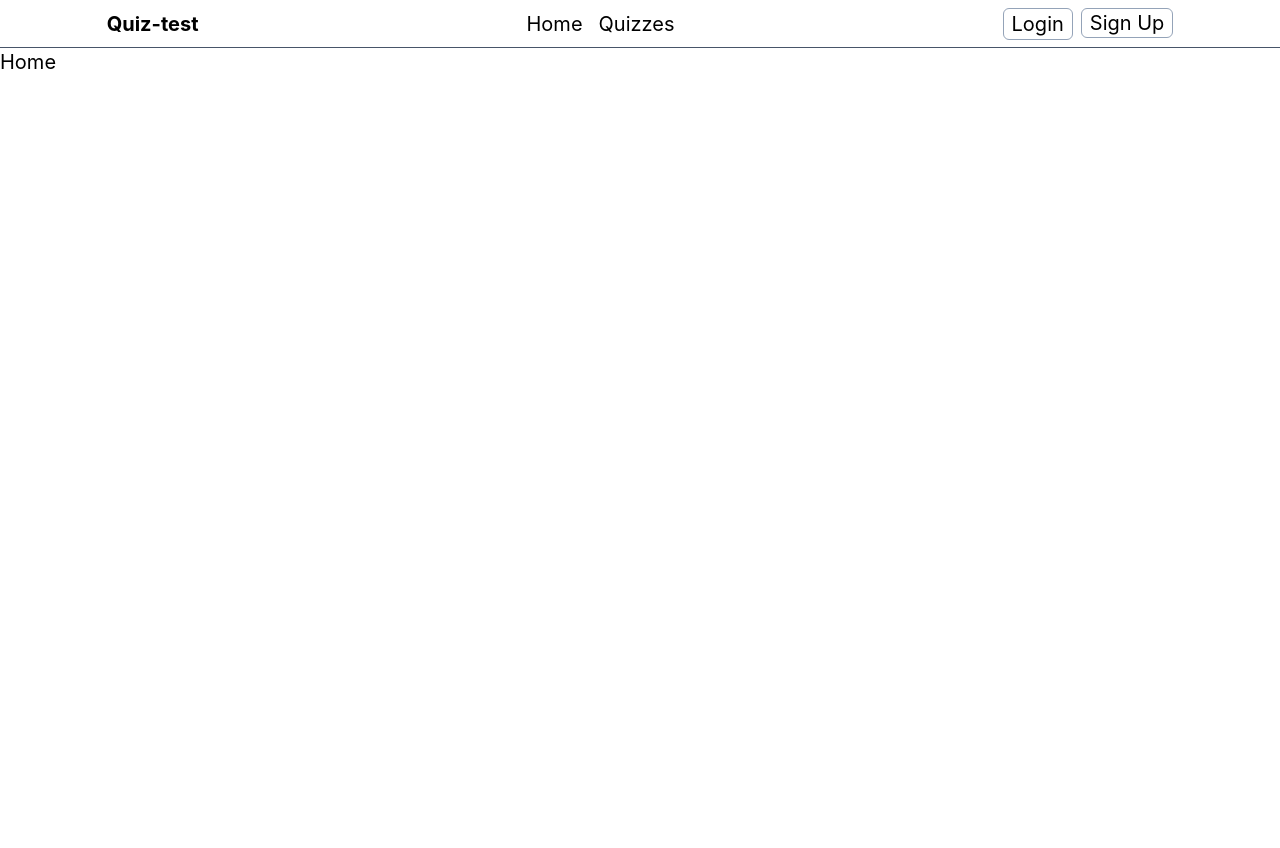
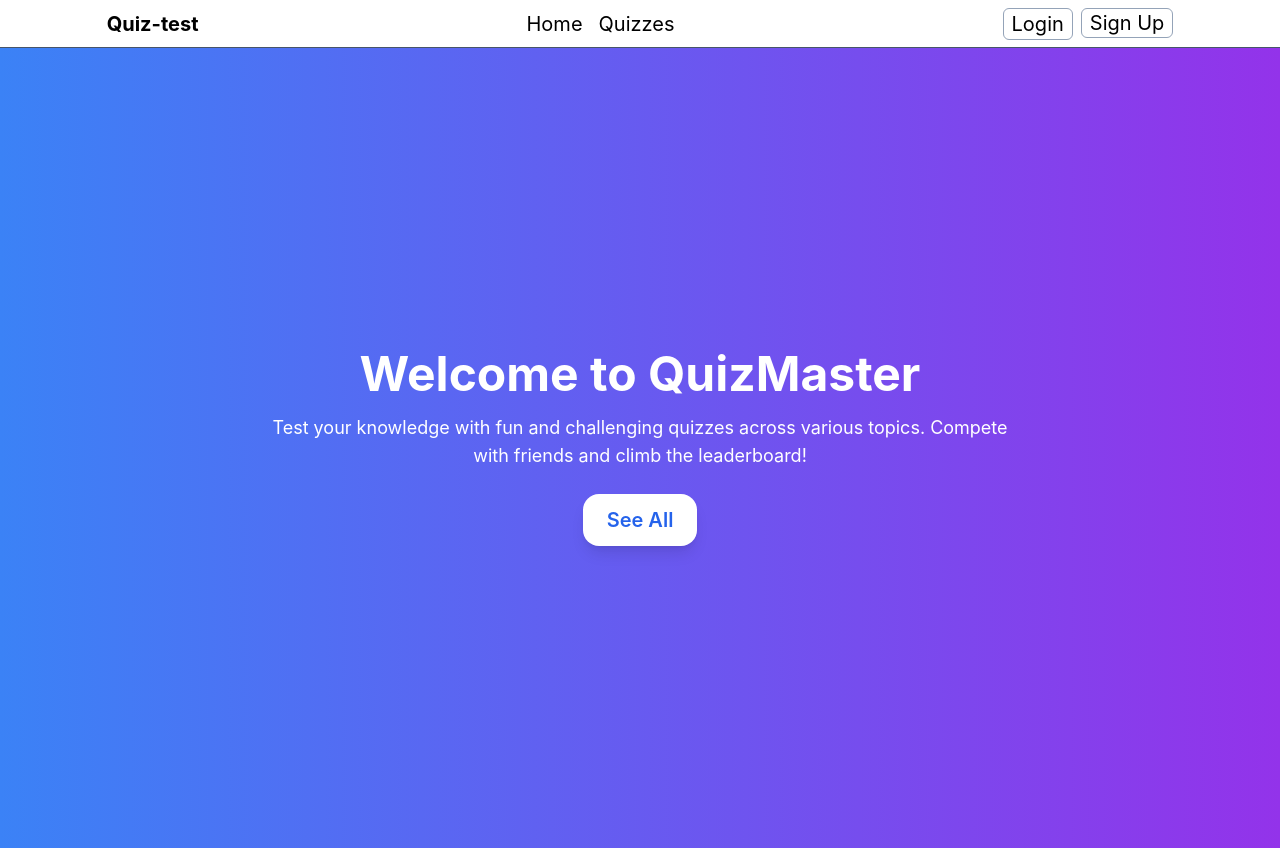
Before and after one commit to Harshitchopde/Chaturai-Pratiyogita, a React (Create React App) app: page / in a window 1280 px wide. Before the commit the page ends 800 px from the top, so only its background shows below. Built offline with nearby package versions, Linux system fonts and the light colour scheme; no server answers.

Commit message:
made Home page and add link to navbar

```diff
--- a/src/components/common/NavBar.jsx
+++ b/src/components/common/NavBar.jsx
@@ -14,7 +14,9 @@ export const NavBar = () => {
         <div className='flex items-center justify-between w-10/12 max-w-maxContent'>
 
          {/* left  -> name-> Quiz-test*/}
+         <Link to={"/"}>
          <div className="sm:text-xl font-bold">Quiz-test</div>
+         </Link>
          {/* center -> home , quizzes*/}
          <div className=" sm:text-xl flex sm:gap-4  gap-2   ">
             <Link to={"/"}>
--- a/src/pages/Home.jsx
+++ b/src/pages/Home.jsx
@@ -1,7 +1,18 @@
 import React from 'react'
+import { Link } from 'react-router-dom'
 
 export const Home = () => {
   return (
-    <div>Home</div>
+    <div className="min-h-screen flex flex-col items-center justify-center bg-gradient-to-r from-blue-500 to-purple-600 text-white p-6">
+      <div className="max-w-3xl text-center">
+        <h1 className=" text-5xl font-bold mb-4 animate-fade-in">Welcome to QuizMaster</h1>
+        <p className="sm:text-lg text-sm mb-6">Test your knowledge with fun and challenging quizzes across various topics. Compete with friends and climb the leaderboard!</p>
+        <Link to={"/quizzes"}>
+          <button className="px-6 py-3 bg-white text-blue-600 font-semibold rounded-2xl shadow-lg hover:bg-gray-200 transition duration-300">
+            See All
+          </button>
+        </Link>
+      </div>
+    </div>
   )
 }
```
